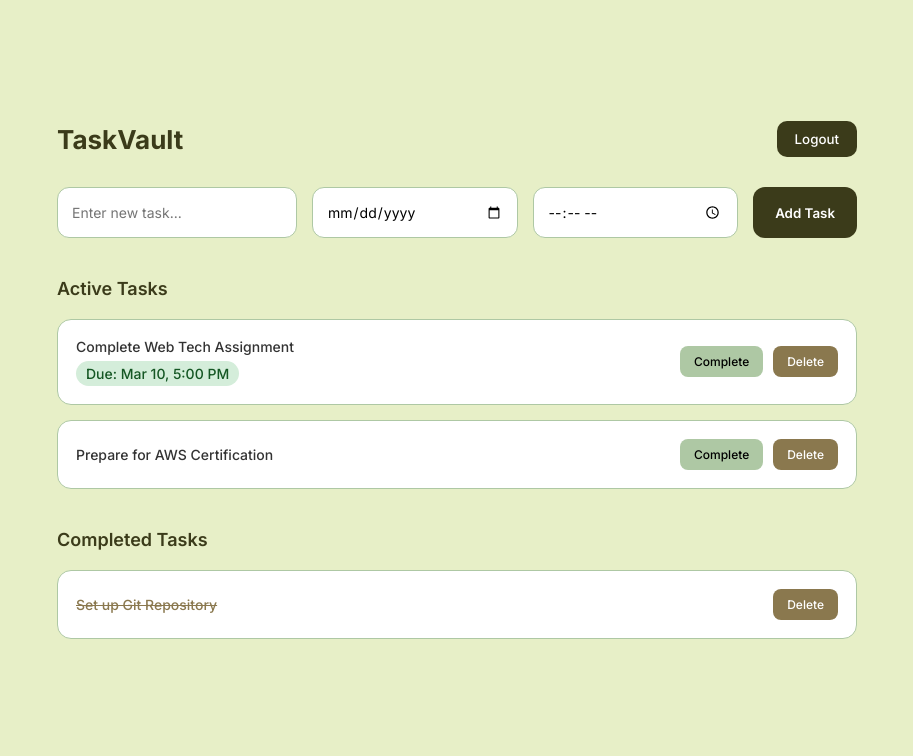
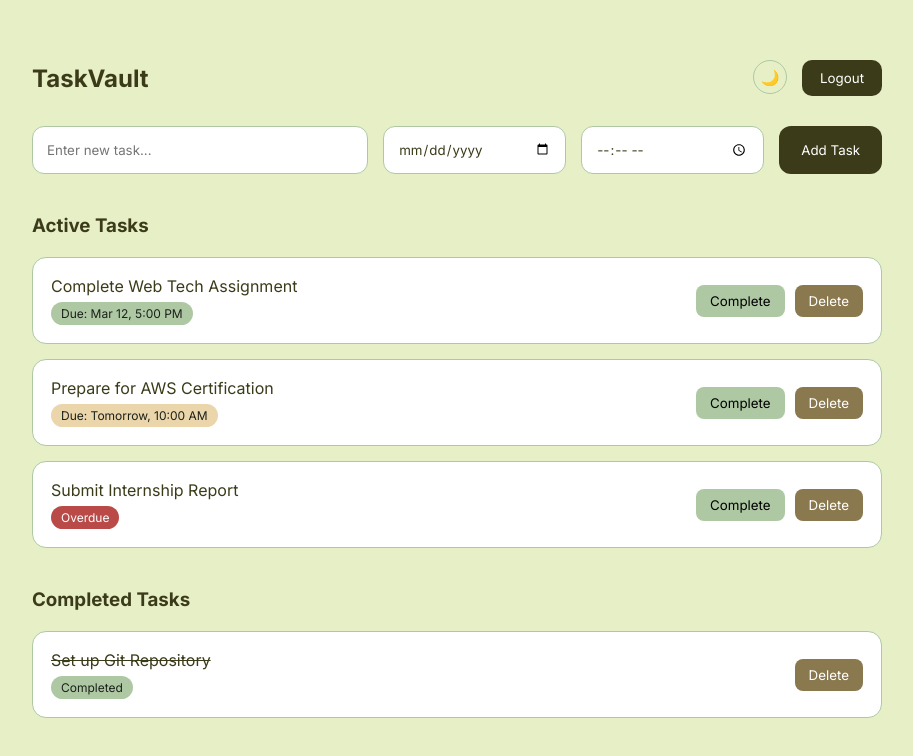
Before and after one commit to Jaideep200513/TaskVault, a plain HTML site: page dashboard.html in a window 1280 px wide. Shown: the whole page, without its empty margins (183-1096 px from the left). Drawn offline with Linux system fonts and the light colour scheme.

Commit message:
Day 2: Finalized UI, updated light palette, premium theme toggle, added dashboard test data

```diff
--- /dev/null
+++ b/assets/script.js
@@ -0,0 +1,21 @@
+const toggleButtons = document.querySelectorAll("#themeToggle");
+
+toggleButtons.forEach(btn => {
+
+    if (localStorage.getItem("theme") === "dark") {
+        document.body.classList.add("dark");
+        btn.textContent = "☀️";
+    }
+
+    btn.addEventListener("click", () => {
+        document.body.classList.toggle("dark");
+
+        if (document.body.classList.contains("dark")) {
+            localStorage.setItem("theme", "dark");
+            btn.textContent = "☀️";
+        } else {
+            localStorage.setItem("theme", "light");
+            btn.textContent = "🌙";
+        }
+    });
+});
--- a/dashboard.html
+++ b/dashboard.html
@@ -1,12 +1,8 @@
 <!DOCTYPE html>
-<html lang="en">
+<html>
 <head>
-    <meta charset="UTF-8">
-    <title>TaskVault - Dashboard</title>
-
-    <!-- Inter Font -->
-    <link href="https://fonts.googleapis.com/css2?family=Inter:wght@400;500;600;700&display=swap" rel="stylesheet">
-
+    <title>TaskVault Dashboard</title>
+    <link href="https://fonts.googleapis.com/css2?family=Inter:wght@400;600;700&display=swap" rel="stylesheet">
     <link rel="stylesheet" href="style.css">
 </head>
 <body>
@@ -16,14 +12,17 @@
     <!-- Header -->
     <header class="dashboard-header">
         <h2>TaskVault</h2>
+        <div class="header-actions">
+            <button id="themeToggle" class="theme-btn">🌙</button>
             <button class="logout-btn">Logout</button>
+        </div>
     </header>
 
     <!-- Add Task Section -->
     <section class="add-task-section">
-            <input type="text" placeholder="Enter new task..." />
-            <input type="date" />
-            <input type="time" />
+        <input type="text" placeholder="Enter new task...">
+        <input type="date">
+        <input type="time">
         <button>Add Task</button>
     </section>
 
@@ -32,11 +31,10 @@
         <h3>Active Tasks</h3>
 
         <div class="task-item">
-                <div class="task-left">
-                    <span class="task-title">Complete Web Tech Assignment</span>
-                    <span class="deadline green">Due: Mar 10, 5:00 PM</span>
+            <div>
+                <div class="task-title">Complete Web Tech Assignment</div>
+                <div class="deadline green">Due: Mar 12, 5:00 PM</div>
             </div>
-
             <div class="task-actions">
                 <button class="complete-btn">Complete</button>
                 <button class="delete-btn">Delete</button>
@@ -44,7 +42,21 @@
         </div>
 
         <div class="task-item">
-                <span>Prepare for AWS Certification</span>
+            <div>
+                <div class="task-title">Prepare for AWS Certification</div>
+                <div class="deadline yellow">Due: Tomorrow, 10:00 AM</div>
+            </div>
+            <div class="task-actions">
+                <button class="complete-btn">Complete</button>
+                <button class="delete-btn">Delete</button>
+            </div>
+        </div>
+
+        <div class="task-item">
+            <div>
+                <div class="task-title">Submit Internship Report</div>
+                <div class="deadline red">Overdue</div>
+            </div>
             <div class="task-actions">
                 <button class="complete-btn">Complete</button>
                 <button class="delete-btn">Delete</button>
@@ -54,11 +66,16 @@
     </section>
 
     <!-- Completed Tasks -->
-        <section class="tasks-section completed-section">
+    <section class="tasks-section">
         <h3>Completed Tasks</h3>
 
-            <div class="task-item completed">
-                <span>Set up Git Repository</span>
+        <div class="task-item">
+            <div>
+                <div class="task-title" style="text-decoration: line-through;">
+                    Set up Git Repository
+                </div>
+                <div class="deadline green">Completed</div>
+            </div>
             <div class="task-actions">
                 <button class="delete-btn">Delete</button>
             </div>
@@ -68,5 +85,6 @@
 
 </div>
 
+<script src="assets/script.js"></script>
 </body>
 </html>
--- a/style.css
+++ b/style.css
@@ -1,3 +1,31 @@
+/* ================= THEME VARIABLES ================= */
+
+:root {
+    /* LIGHT MODE */
+    --bg-color: #E7EFC7;
+    --card-color: #ffffff;
+    --heading-color: #3B3B1A;
+    --text-color: #3B3B1A;
+    --muted-text: #6b6b6b;
+    --border-color: #AEC8A4;
+    --primary-button: #3B3B1A;
+    --primary-hover: #8A784E;
+}
+
+body.dark {
+    /* KEEPING YOUR DARK MODE (unchanged structure) */
+    --bg-color: #1B211A;
+    --card-color: #2A3328;
+    --heading-color: #EBD5AB;
+    --text-color: #EBD5AB;
+    --muted-text: #8BAE66;
+    --border-color: #3E4A38;
+    --primary-button: #8BAE66;
+    --primary-hover: #628141;
+}
+
+/* ================= GLOBAL ================= */
+
 * {
     margin: 0;
     padding: 0;
@@ -5,103 +33,117 @@
     font-family: "Inter", sans-serif;
 }
 
-/* Background */
 body {
+    background: var(--bg-color);
+    color: var(--text-color);
+    min-height: 100vh;
+    transition: all 0.3s ease;
+}
+
+/* ================= LOGIN ================= */
+
+.container {
     height: 100vh;
-    background: #E7EFC7;
     display: flex;
     justify-content: center;
     align-items: center;
 }
 
-/* Container */
-.container {
-    width: 100%;
-    display: flex;
-    justify-content: center;
-    align-items: center;
-}
-
-/* Card */
 .card {
-    background: #ffffff;
+    position: relative;
+    background: var(--card-color);
     padding: 50px 40px;
     width: 380px;
     border-radius: 20px;
-    box-shadow: 0 20px 50px rgba(59, 59, 26, 0.08);
-    text-align: left;
+    border: 1px solid var(--border-color);
+    box-shadow: 0 15px 40px rgba(0,0,0,0.08);
 }
 
-/* Heading */
 .card h1 {
+    color: var(--heading-color);
     font-size: 28px;
     font-weight: 700;
-    color: #3B3B1A;
     margin-bottom: 8px;
 }
 
-/* Subtitle */
 .subtitle {
+    color: var(--muted-text);
     margin-bottom: 30px;
     font-size: 14px;
-    font-weight: 400;
-    color: #555;
 }
 
-/* Form Layout */
 form {
     display: flex;
     flex-direction: column;
 }
 
-/* Inputs */
 form input {
+    height: 48px;
     margin-bottom: 18px;
-    padding: 14px;
+    padding: 0 14px;
     border-radius: 12px;
-    border: 1px solid #AEC8A4;
-    font-size: 14px;
-    font-weight: 400;
-    transition: 0.2s ease;
+    border: 1px solid var(--border-color);
+    background: transparent;
+    color: var(--text-color);
 }
 
 form input:focus {
     outline: none;
-    border-color: #3B3B1A;
+    border-color: var(--primary-button);
 }
 
-/* Button */
 form button {
-    padding: 14px;
+    height: 48px;
     border-radius: 12px;
     border: none;
-    background: #3B3B1A;
-    color: white;
+    background: var(--primary-button);
+    color: #ffffff;
     font-weight: 600;
     cursor: pointer;
-    transition: 0.3s ease;
+    transition: 0.3s;
 }
 
 form button:hover {
-    background: #8A784E;
+    background: var(--primary-hover);
 }
 
-/* Footer Text */
-.footer-text {
-    margin-top: 25px;
-    font-size: 12px;
-    font-weight: 400;
-    color: #555;
+.theme-inside {
+    position: absolute;
+    top: 20px;
+    right: 20px;
+
+    width: 34px;
+    height: 34px;
+
+    display: flex;
+    align-items: center;
+    justify-content: center;
+
+    border-radius: 50%;
+    border: 1px solid var(--border-color);
+
+    background: transparent;
+    color: var(--text-color);
+
+    cursor: pointer;
+    font-size: 15px;
+
+    transition: all 0.25s ease;
 }
+
+.theme-inside:hover {
+    border-color: var(--primary-button);
+    color: var(--primary-button);
+}
+
 
 /* ================= DASHBOARD ================= */
 
 .dashboard-wrapper {
-    width: 800px;
+    width: 850px;
     margin: 60px auto;
 }
 
-/* Header */
 .dashboard-header {
     display: flex;
     justify-content: space-between;
@@ -110,133 +152,118 @@ form button:hover {
 }
 
 .dashboard-header h2 {
-    font-size: 26px;
+    color: var(--heading-color);
     font-weight: 700;
-    color: #3B3B1A;
+}
+
+.header-actions {
+    display: flex;
+    gap: 15px;
+}
+
+/* ===== Circular Theme Button (Both Pages) ===== */
+
+.theme-btn,
+.theme-inside {
+    width: 34px;
+    height: 34px;
+
+    display: flex;
+    align-items: center;
+    justify-content: center;
+
+    border-radius: 50%;
+    border: 1px solid var(--border-color);
+
+    background: transparent;
+    color: var(--text-color);
+
+    font-size: 15px;
+    cursor: pointer;
+
+    transition: all 0.25s ease;
+}
+
+.theme-btn:hover,
+.theme-inside:hover {
+    border-color: var(--primary-button);
+    color: var(--primary-button);
 }
 
 .logout-btn {
     padding: 10px 18px;
     border-radius: 10px;
     border: none;
-    background: #3B3B1A;
+    background: var(--primary-button);
     color: white;
-    font-weight: 500;
     cursor: pointer;
-    transition: 0.3s;
 }
 
 .logout-btn:hover {
-    background: #8A784E;
+    background: var(--primary-hover);
 }
 
-/* Add Task Section */
+/* Add Task */
+
 .add-task-section {
     display: flex;
     gap: 15px;
     margin-bottom: 40px;
+    align-items: center;
 }
 
 .add-task-section input {
-    flex: 1;
-    padding: 14px;
+    height: 48px;
+    padding: 0 14px;
     border-radius: 12px;
-    border: 1px solid #AEC8A4;
-    font-size: 14px;
+    border: 1px solid var(--border-color);
+    background: var(--card-color);
+    color: var(--text-color);
 }
 
-.add-task-section input:focus {
-    outline: none;
-    border-color: #3B3B1A;
+.add-task-section input[type="text"] {
+    flex: 2;
+}
+
+.add-task-section input[type="date"],
+.add-task-section input[type="time"] {
+    flex: 1;
 }
 
 .add-task-section button {
-    padding: 14px 22px;
+    height: 48px;
+    padding: 0 22px;
     border-radius: 12px;
     border: none;
-    background: #3B3B1A;
+    background: var(--primary-button);
     color: white;
-    font-weight: 600;
     cursor: pointer;
-    transition: 0.3s;
 }
 
 .add-task-section button:hover {
-    background: #8A784E;
+    background: var(--primary-hover);
 }
 
-/* Task Sections */
+/* Tasks */
+
 .tasks-section {
     margin-bottom: 40px;
 }
 
 .tasks-section h3 {
+    color: var(--heading-color);
     margin-bottom: 20px;
-    font-size: 18px;
-    font-weight: 600;
-    color: #3B3B1A;
 }
 
-/* Task Item */
 .task-item {
-    background: white;
+    background: var(--card-color);
     padding: 18px;
     border-radius: 14px;
-    border: 1px solid #AEC8A4;
+    border: 1px solid var(--border-color);
     display: flex;
     justify-content: space-between;
     align-items: center;
     margin-bottom: 15px;
-    transition: 0.2s ease;
-}
-
-.task-item:hover {
-    box-shadow: 0 8px 20px rgba(59, 59, 26, 0.08);
-}
-
-.task-item span {
-    font-size: 14px;
-    font-weight: 500;
-    color: #333;
-}
-
-/* Completed Task */
-.task-item.completed span {
-    text-decoration: line-through;
-    color: #8A784E;
-}
-
-/* Task Actions */
-.task-actions {
-    display: flex;
-    gap: 10px;
-}
-
-.complete-btn {
-    padding: 8px 14px;
-    border-radius: 8px;
-    border: none;
-    background: #AEC8A4;
-    cursor: pointer;
-    font-size: 12px;
-    font-weight: 500;
-}
-
-.delete-btn {
-    padding: 8px 14px;
-    border-radius: 8px;
-    border: none;
-    background: #8A784E;
-    color: white;
-    cursor: pointer;
-    font-size: 12px;
-    font-weight: 500;
-}
-
-/* Deadline Styling */
-.task-left {
-    display: flex;
-    flex-direction: column;
 }
 
 .task-title {
@@ -249,21 +276,41 @@ form button:hover {
     padding: 4px 10px;
     border-radius: 20px;
     width: fit-content;
-    font-weight: 500;
 }
 
-/* Deadline Colors */
 .deadline.green {
-    background: #d4edda;
-    color: #155724;
+    background: #AEC8A4;
+    color: #1B211A;
 }
 
 .deadline.yellow {
-    background: #fff3cd;
-    color: #856404;
+    background: #EBD5AB;
+    color: #1B211A;
 }
 
 .deadline.red {
-    background: #f8d7da;
-    color: #721c24;
+    background: #b94a48;
+    color: white;
 }
+
+.task-actions {
+    display: flex;
+    gap: 10px;
+}
+
+.complete-btn {
+    background: #AEC8A4;
+    border: none;
+    padding: 8px 14px;
+    border-radius: 8px;
+    cursor: pointer;
+}
+
+.delete-btn {
+    background: #8A784E;
+    color: white;
+    border: none;
+    padding: 8px 14px;
+    border-radius: 8px;
+    cursor: pointer;
+}
```
Also changed, not shown: index.html (+7 -12 lines). Lines whose indentation alone changed are shown as unchanged.
